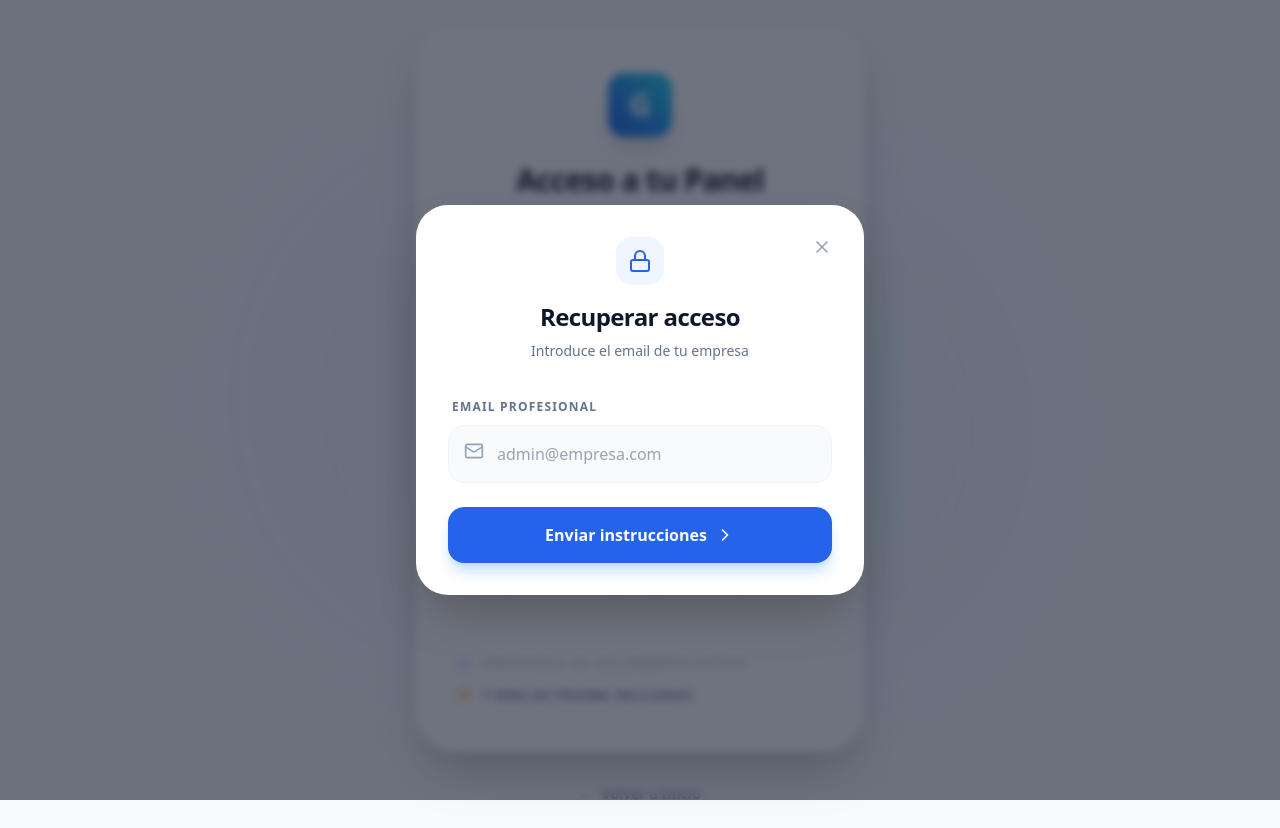
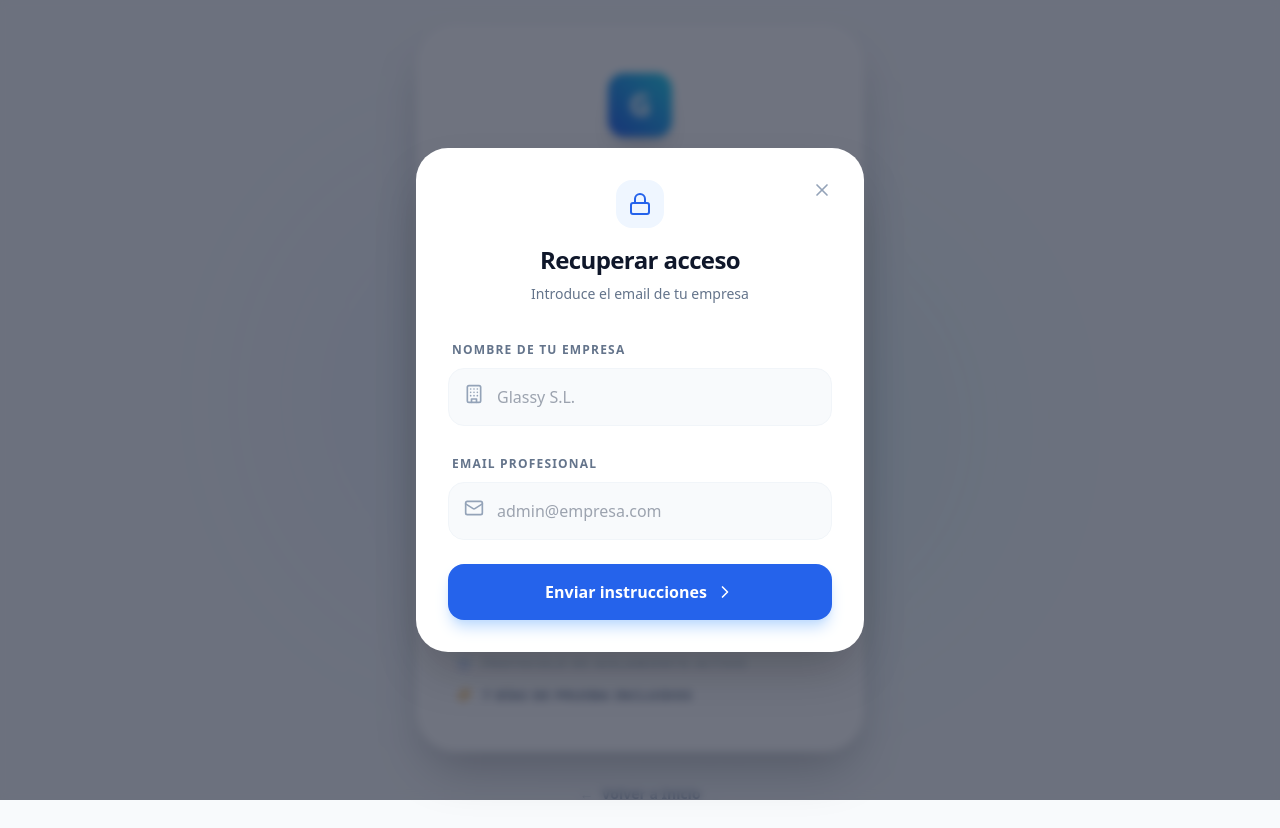
Before and after one commit to orangelmoscott/glassy-multi-tenant-saas, a React (Vite) app in the folder frontend/: page /login in a window 1280 px wide. Both pictures are taken after a click on the button "¿La olvidaste?". Built offline with nearby package versions, Linux system fonts and the light colour scheme.

Commit message:
Security: Require Company Name and Email match for recovery

```diff
--- a/frontend/src/pages/Login.jsx
+++ b/frontend/src/pages/Login.jsx
@@ -1,7 +1,7 @@
 import React, { useState } from 'react';
 import axios from 'axios';
 import { motion } from 'framer-motion';
-import { Mail, Lock, ArrowRight, ShieldCheck, Sparkles, X, ChevronRight } from 'lucide-react';
+import { Mail, Lock, ArrowRight, ShieldCheck, Sparkles, X, ChevronRight, Building } from 'lucide-react';
 import { useNavigate, Link } from 'react-router-dom';
 
 const Login = () => {
@@ -13,6 +13,7 @@ const Login = () => {
     // Modal de recuperación
     const [showForgotModal, setShowForgotModal] = useState(false);
     const [recoveryEmail, setRecoveryEmail] = useState('');
+    const [recoveryCompanyName, setRecoveryCompanyName] = useState('');
     const [recoveryLoading, setRecoveryLoading] = useState(false);
     const [recoveryStatus, setRecoveryStatus] = useState(null);
 
@@ -25,7 +26,10 @@ const Login = () => {
         setRecoveryLoading(true);
         setRecoveryStatus(null);
         try {
-            await axios.post('https://glassy-backend.onrender.com/auth/forgot-password', { email: recoveryEmail });
+            await axios.post('https://glassy-backend.onrender.com/auth/forgot-password', {
+                email: recoveryEmail,
+                companyName: recoveryCompanyName
+            });
             setRecoveryStatus({ type: 'success', text: 'Instrucciones enviadas. Revisa tu correo.' });
         } catch (err) {
             setRecoveryStatus({ type: 'error', text: err.response?.data?.message || 'Error al procesar la solicitud' });
@@ -205,6 +209,19 @@ const Login = () => {
                         {recoveryStatus?.type !== 'success' ? (
                             <form onSubmit={handleForgotPassword} className="space-y-6">
                                 <div className="space-y-2">
+                                    <label className="text-xs font-bold text-slate-500 uppercase tracking-widest ml-1">Nombre de tu Empresa</label>
+                                    <div className="relative group">
+                                        <Building className="absolute left-4 top-4 text-slate-400 group-focus-within:text-blue-500 transition-colors" size={20}/>
+                                        <input
+                                            type="text" placeholder="Glassy S.L." required
+                                            className="w-full pl-12 pr-4 py-4 bg-slate-50 border border-slate-100 rounded-2xl outline-none focus:bg-white focus:border-blue-500 transition-all font-medium"
+                                            onChange={(e) => setRecoveryCompanyName(e.target.value)}
+                                            value={recoveryCompanyName}
+                                        />
+                                    </div>
+                                </div>
+
+                                <div className="space-y-2">
                                     <label className="text-xs font-bold text-slate-500 uppercase tracking-widest ml-1">Email Profesional</label>
                                     <div className="relative group">
                                         <Mail className="absolute left-4 top-4 text-slate-400 group-focus-within:text-blue-500 transition-colors" size={20}/>
```
Also changed, not shown: 1 other file (tests, documents, lock files or other folders). Lines whose indentation alone changed are shown as unchanged.
